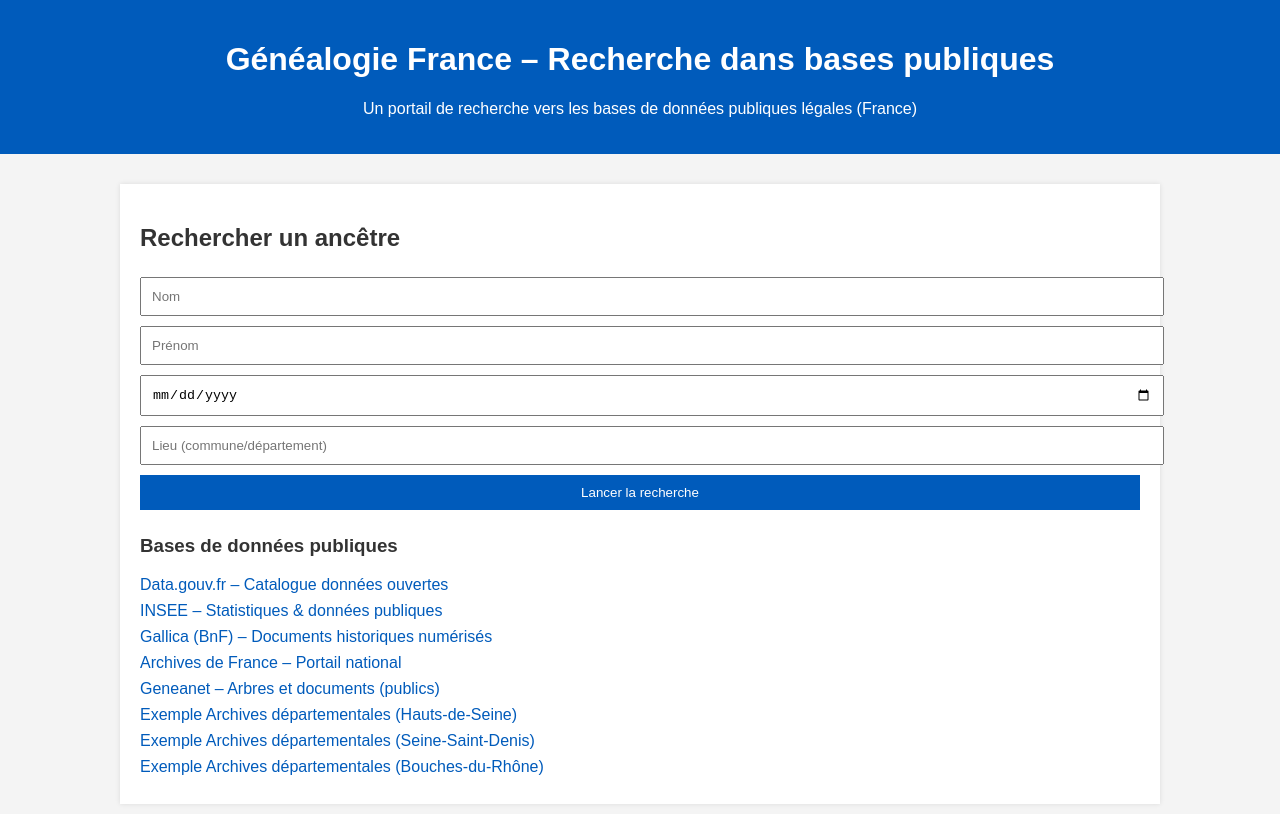
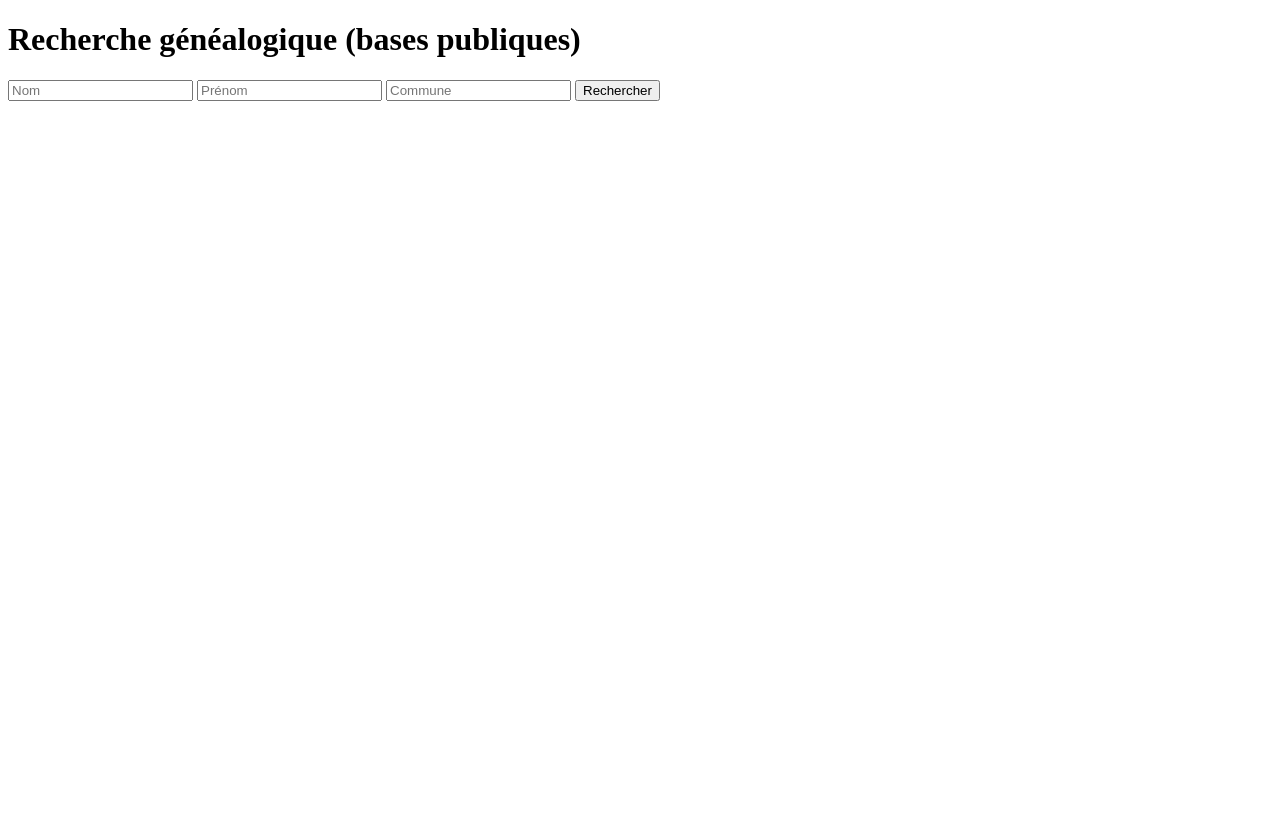
Before and after one commit to XeroxYTB/PeopoleFinder, a plain HTML site: page frontend/index.html in a window 1280 px wide. Drawn offline with Linux system fonts and the light colour scheme.

Commit message:
Refactor HTML structure and update search functionality

```diff
--- a/frontend/index.html
+++ b/frontend/index.html
@@ -2,107 +2,34 @@
 <html lang="fr">
 <head>
 <meta charset="UTF-8">
-<title>Généalogie France - Recherche dans bases publiques</title>
-<style>
-    body {
-        font-family: Arial, sans-serif;
-        margin: 0;
-        padding: 0;
-        background: #f4f4f4;
-        color: #333;
-    }
-    header {
-        background: #005bbb;
-        color: #fff;
-        padding: 20px;
-        text-align: center;
-    }
-    .container {
-        max-width: 1000px;
-        margin: 30px auto;
-        padding: 20px;
-        background: #fff;
-        box-shadow: 0px 0px 5px rgba(0,0,0,0.1);
-    }
-    input, button {
-        padding: 10px;
-        margin: 5px 0;
-        width: 100%;
-    }
-    button {
-        background: #005bbb;
-        color: white;
-        border: none;
-        cursor: pointer;
-    }
-    button:hover {
-        background: #003f88;
-    }
-    .links {
-        margin-top: 20px;
-    }
-    .links a {
-        display: block;
-        margin: 8px 0;
-        color: #005bbb;
-        text-decoration: none;
-    }
-</style>
+<title>Généalogie France</title>
 </head>
 <body>
 
-<header>
-    <h1>Généalogie France – Recherche dans bases publiques</h1>
-    <p>Un portail de recherche vers les bases de données publiques légales (France)</p>
-</header>
+<h1>Recherche généalogique (bases publiques)</h1>
 
-<div class="container">
-    <!-- Formulaire de recherche -->
-    <h2>Rechercher un ancêtre</h2>
+<input id="nom" placeholder="Nom">
+<input id="prenom" placeholder="Prénom">
+<input id="lieu" placeholder="Commune">
 
-    <input type="text" id="searchNom" placeholder="Nom">
-    <input type="text" id="searchPrenom" placeholder="Prénom">
-    <input type="date" id="searchDate" placeholder="Date de naissance (si connue)">
-    <input type="text" id="searchLieu" placeholder="Lieu (commune/département)">
+<button onclick="rechercher()">Rechercher</button>
 
-    <button onclick="lancerRecherche()">Lancer la recherche</button>
-
-    <p id="message"></p>
-
-    <!-- Liens vers sources publiques -->
-    <div class="links">
-        <h3>Bases de données publiques</h3>
-        <a href="https://www.data.gouv.fr/fr/datasets/" target="_blank">Data.gouv.fr – Catalogue données ouvertes</a>
-        <a href="https://www.insee.fr/fr/statistiques" target="_blank">INSEE – Statistiques & données publiques</a>
-        <a href="https://gallica.bnf.fr/" target="_blank">Gallica (BnF) – Documents historiques numérisés</a>
-        <a href="https://archivesdefrance.culture.gouv.fr/" target="_blank">Archives de France – Portail national</a>
-        <a href="https://www.geneanet.org/" target="_blank">Geneanet – Arbres et documents (publics)</a>
-        <a href="https://archives.hauts-de-seine.fr/" target="_blank">Exemple Archives départementales (Hauts-de-Seine)</a>
-        <a href="https://archives.seine-saint-denis.fr/" target="_blank">Exemple Archives départementales (Seine-Saint-Denis)</a>
-        <a href="https://archives.bouches-du-rhone.fr/" target="_blank">Exemple Archives départementales (Bouches-du-Rhône)</a>
-        <!-- Tu peux ajouter ici les liens directs vers chaque département -->
-    </div>
-</div>
+<pre id="resultats"></pre>
 
 <script>
-function lancerRecherche() {
-    const nom = document.getElementById("searchNom").value;
-    const prenom = document.getElementById("searchPrenom").value;
-    const date = document.getElementById("searchDate").value;
-    const lieu = document.getElementById("searchLieu").value;
+async function rechercher() {
+  const res = await fetch("http://localhost:3000/api/search", {
+    method: "POST",
+    headers: { "Content-Type": "application/json" },
+    body: JSON.stringify({
+      nom: nom.value,
+      prenom: prenom.value,
+      lieu: lieu.value
+    })
+  });
 
-    if (!nom && !prenom && !lieu) {
-        document.getElementById("message").innerText = "Merci de saisir au moins un critère de recherche.";
-        return;
-    }
-
-    document.getElementById("message").innerText = "➡️ Recherche en cours... (ceci est une simulation)";
-
-    // Ici tu peux envoyer les données vers un backend via AJAX/Fetch
-    // Exemple :
-    // fetch("/api/recherche", { method: "POST", body: JSON.stringify({nom,prenom,date,lieu}) })
-    //     .then(rep => rep.json())
-    //     .then(data => afficherResultats(data));
+  const data = await res.json();
+  resultats.textContent = JSON.stringify(data, null, 2);
 }
 </script>
 
```
